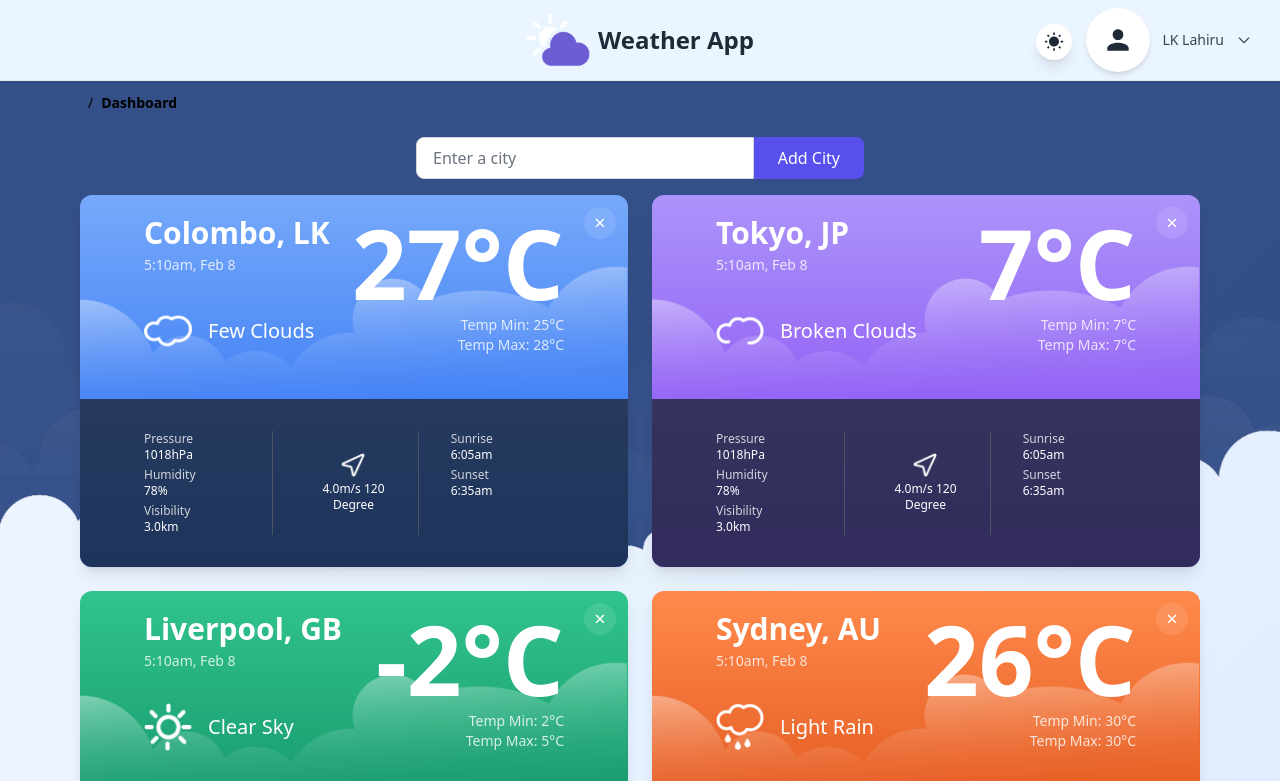
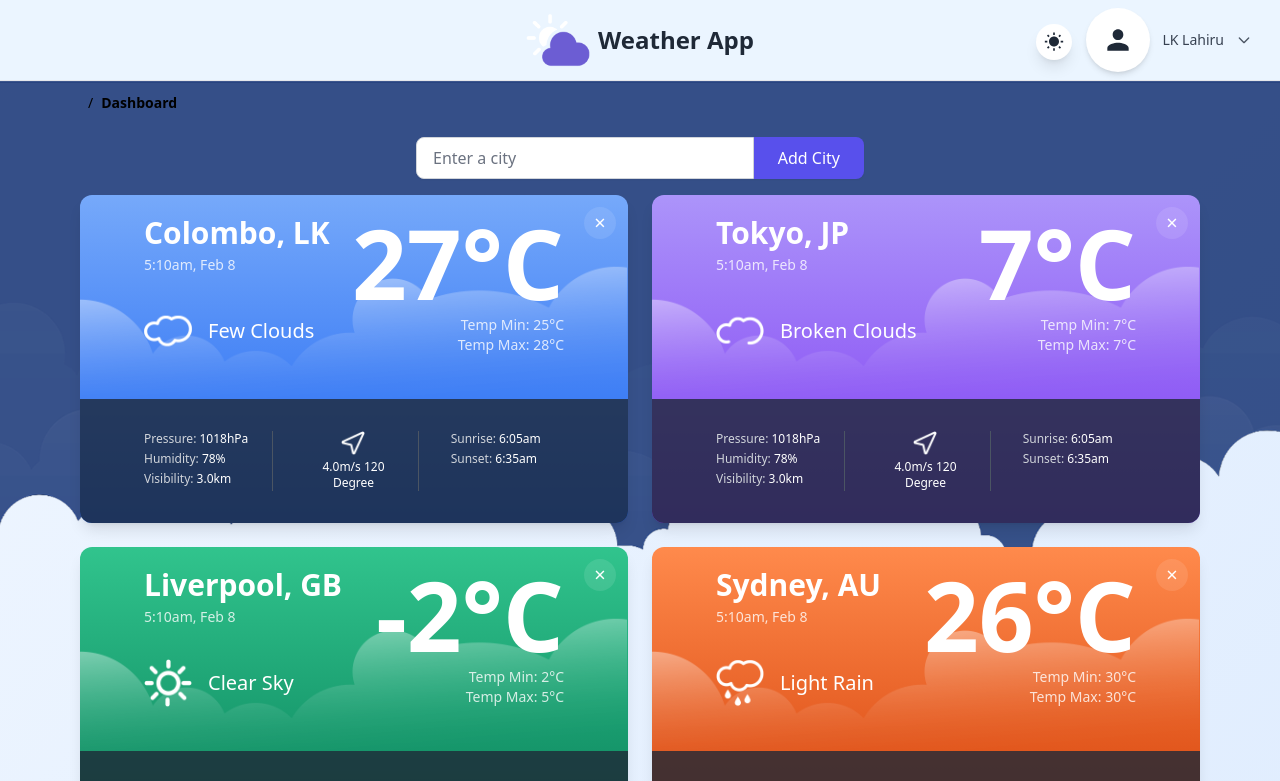
Before and after one commit to Lahiru-LK/fidenz-weather-app, a React (Vite) app in the folder frontend/: page /dashboard in a window 1280 px wide. Shown: the top 781 px of the page. Built offline with nearby package versions, Linux system fonts and the light colour scheme.

Commit message:
Update WeatherCard.jsx

```diff
--- a/frontend/src/components/WeatherCard.jsx
+++ b/frontend/src/components/WeatherCard.jsx
@@ -110,16 +110,16 @@ const WeatherCard = ({ weather, onRemove, dark }) => {
           {/* Left Column */}
           <div className="space-y-1 md:pr-4 md:border-r md:border-gray-600">
             <div className="text-center md:text-left">
-              <div className={`text-xs ${dark ? 'text-gray-400' : 'text-gray-300'}`}>Pressure</div>
-              <div className={`text-xs font-medium ${dark ? 'text-gray-100' : 'text-white'}`}>{weather?.pressure}</div>
+              <span className={`text-xs ${dark ? 'text-gray-400' : 'text-gray-300'}`}>Pressure: </span>
+              <span className={`text-xs font-medium ${dark ? 'text-gray-100' : 'text-white'}`}>{weather?.pressure}</span>
             </div>
             <div className="text-center md:text-left">
-              <div className={`text-xs ${dark ? 'text-gray-400' : 'text-gray-300'}`}>Humidity</div>
-              <div className={`text-xs font-medium ${dark ? 'text-gray-100' : 'text-white'}`}>{weather?.humidity}</div>
+              <span className={`text-xs ${dark ? 'text-gray-400' : 'text-gray-300'}`}>Humidity: </span>
+              <span className={`text-xs font-medium ${dark ? 'text-gray-100' : 'text-white'}`}>{weather?.humidity}</span>
             </div>
             <div className="text-center md:text-left">
-              <div className={`text-xs ${dark ? 'text-gray-400' : 'text-gray-300'}`}>Visibility</div>
-              <div className={`text-xs font-medium ${dark ? 'text-gray-100' : 'text-white'}`}>{weather?.visibility}</div>
+              <span className={`text-xs ${dark ? 'text-gray-400' : 'text-gray-300'}`}>Visibility: </span>
+              <span className={`text-xs font-medium ${dark ? 'text-gray-100' : 'text-white'}`}>{weather?.visibility}</span>
             </div>
           </div>
 
@@ -136,12 +136,12 @@ const WeatherCard = ({ weather, onRemove, dark }) => {
           {/* Right Column */}
           <div className="space-y-1 md:pl-4">
             <div className="text-center md:text-left">
-              <div className={`text-xs ${dark ? 'text-gray-400' : 'text-gray-300'}`}>Sunrise</div>
-              <div className={`text-xs font-medium ${dark ? 'text-gray-100' : 'text-white'}`}>{weather?.sunrise}</div>
+              <span className={`text-xs ${dark ? 'text-gray-400' : 'text-gray-300'}`}>Sunrise: </span>
+              <span className={`text-xs font-medium ${dark ? 'text-gray-100' : 'text-white'}`}>{weather?.sunrise}</span>
             </div>
             <div className="text-center md:text-left">
-              <div className={`text-xs ${dark ? 'text-gray-400' : 'text-gray-300'}`}>Sunset</div>
-              <div className={`text-xs font-medium ${dark ? 'text-gray-100' : 'text-white'}`}>{weather?.sunset}</div>
+              <span className={`text-xs ${dark ? 'text-gray-400' : 'text-gray-300'}`}>Sunset: </span>
+              <span className={`text-xs font-medium ${dark ? 'text-gray-100' : 'text-white'}`}>{weather?.sunset}</span>
             </div>
           </div>
         </div>
```
